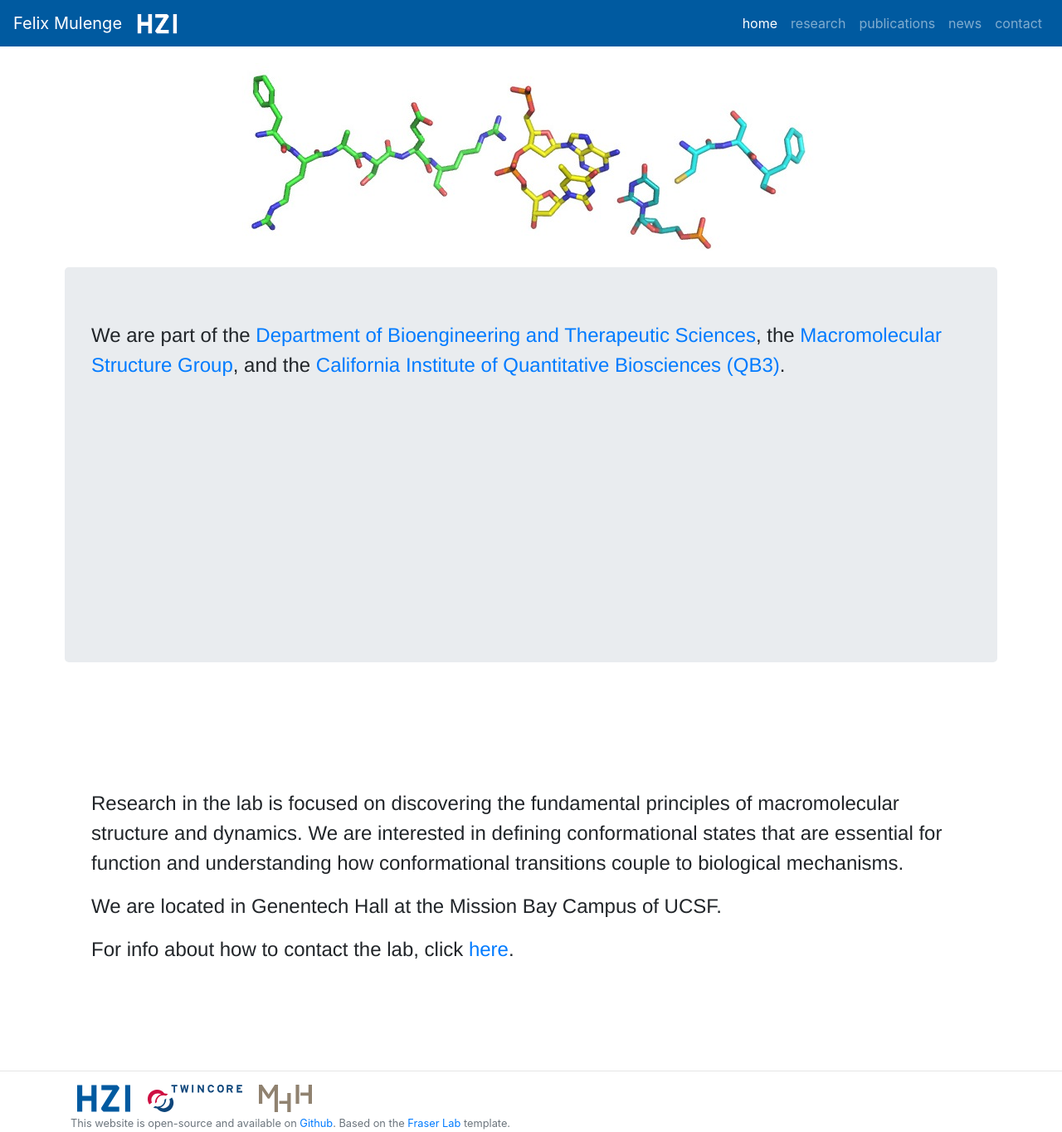
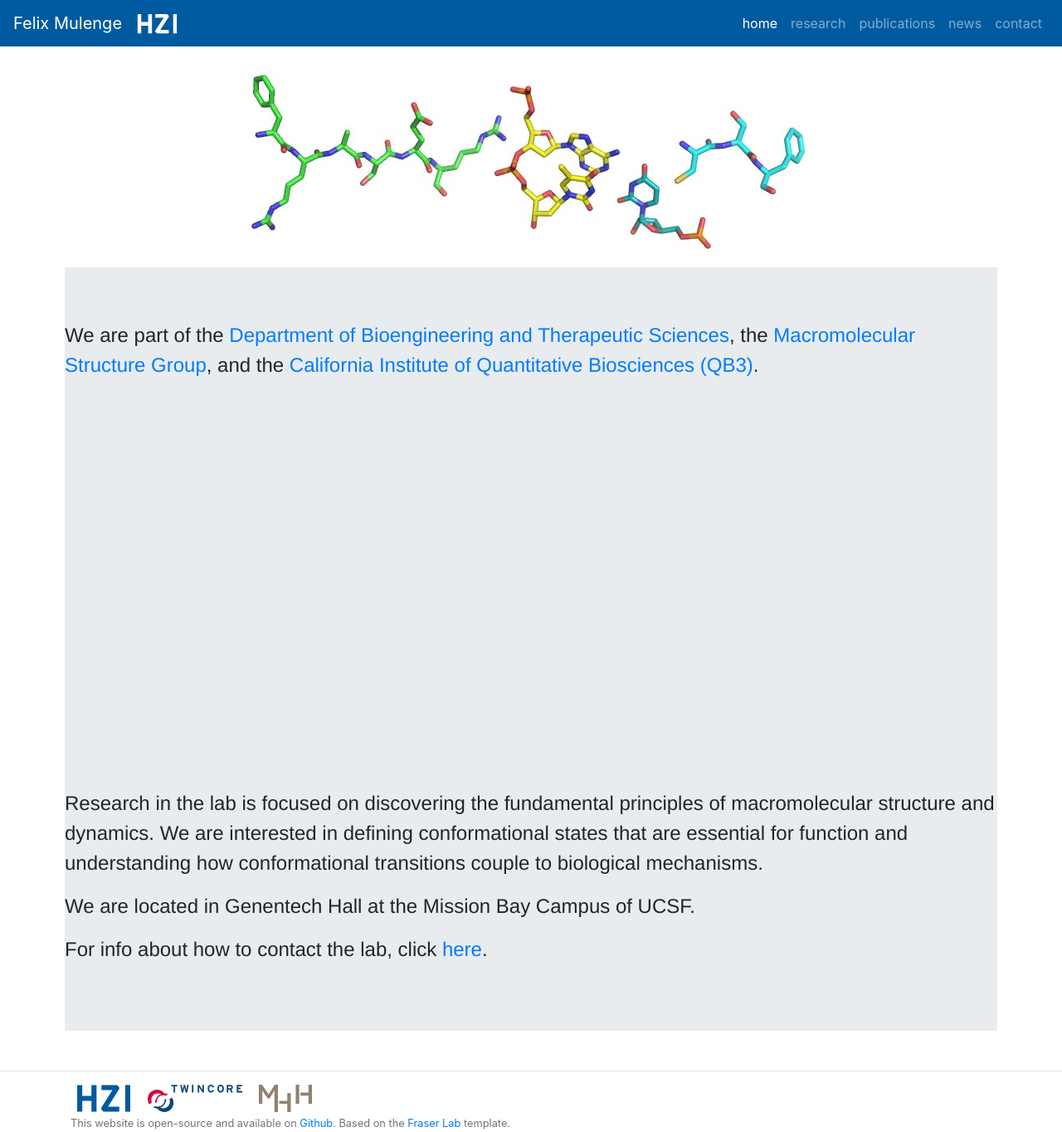
Before and after one commit to fmulenge/fmulenge.github.io, a Jekyll site: the page built from index.md, in a window 1280 px wide. Shown: the whole page at 83% size. Built offline with Jekyll 4.4.1, drawn with Linux system fonts in a browser that asks for light colours.

Commit message:
Update home.html

```diff
--- a/_layouts/home.html
+++ b/_layouts/home.html
@@ -3,7 +3,7 @@
     <img class="img-fluid mx-auto d-block" src="/static/img/logo/jf_aa_logo.jpg" alt="Fraser at UCSF, in molecular form">
     <div class="row">
         <div class="col-sm-15">
-    	    <div class="jumbotron h-50">
+    	    <div class="jumbotron jumbotron-fluid" style="margin-top: 0">
         	    {{ content }}
             </div>
         </div>
```
